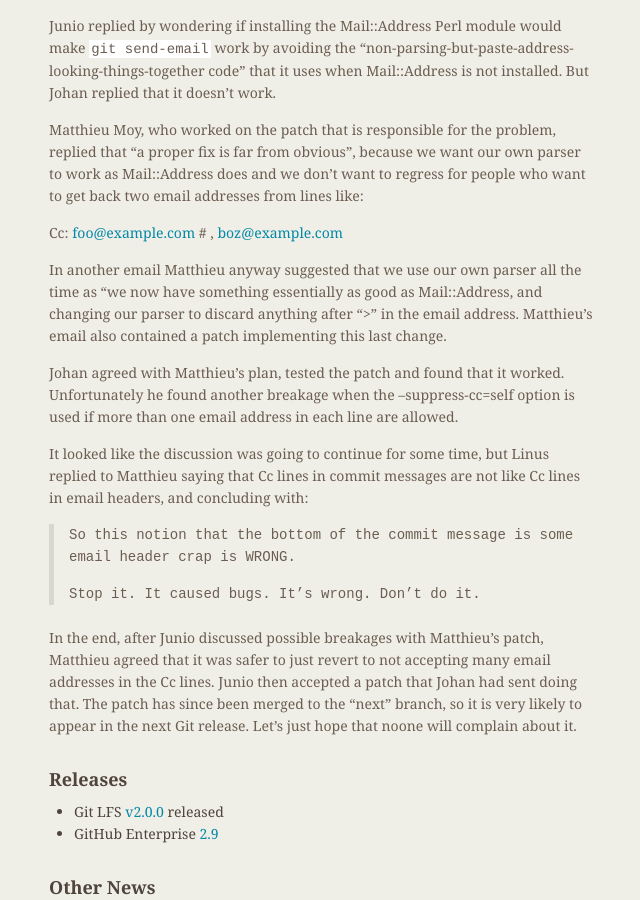
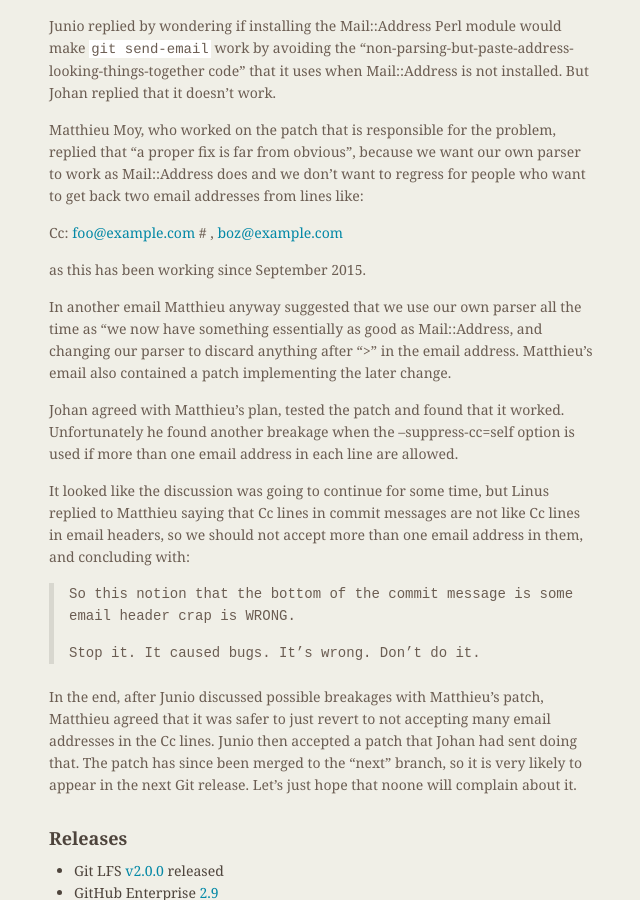
Before and after one commit to git/git.github.io, a Jekyll site: the page built from rev_news/drafts/edition-25.md, in a window 1280 px wide and 900 px high, scrolled down 1706 px. Shown: the whole window, without its empty margins (485-1125 px from the left). Built offline with Jekyll 4.4.1, drawn with Linux system fonts in a browser that asks for light colours.

Commit message:
rn-25: improve Cc trailers article

```diff
--- a/rev_news/drafts/edition-25.md
+++ b/rev_news/drafts/edition-25.md
@@ -124,11 +124,13 @@
 
   Cc: <foo@example.com> # , <boz@example.com>
 
+as this has been working since September 2015.
+
 In another email Matthieu anyway suggested that we use our own parser
 all the time as "we now have something essentially as good as
 Mail::Address, and changing our parser to discard anything after ">"
 in the email address. Matthieu's email also contained a patch
-implementing this last change.
+implementing the later change.
 
 Johan agreed with Matthieu's plan, tested the patch and found that it
 worked. Unfortunately he found another breakage when the
@@ -137,7 +139,8 @@
 
 It looked like the discussion was going to continue for some time, but
 Linus replied to Matthieu saying that Cc lines in commit messages are
-not like Cc lines in email headers, and concluding with:
+not like Cc lines in email headers, so we should not accept more than
+one email address in them, and concluding with:
 
 > So this notion that the bottom of the commit message is some email
 > header crap is WRONG.
```
